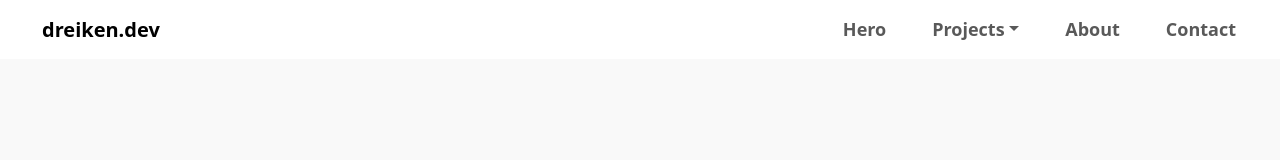
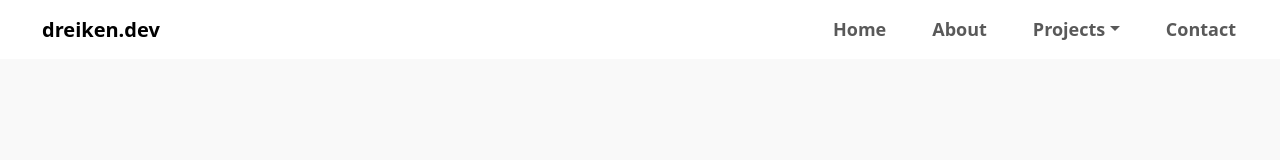
Before and after one commit to andreikennethmoreno/ReactJsPortfolio, a React (Vite) app: page / in a window 1280 px wide. Shown: the top 160 px of the page. Built offline with nearby package versions, Linux system fonts and the light colour scheme.

Commit message:
navbar update

```diff
--- a/src/components/Navbar/Navbar.jsx
+++ b/src/components/Navbar/Navbar.jsx
@@ -12,9 +12,9 @@ function Navbar() {
                     <NavbarToggle />
                     <div className="collapse navbar-collapse justify-content-end" id="navbarSupportedContent">
                         <ul className="navbar-nav mx-4" >
-                            <NavItem href="#hero" label="Hero"/>
+                            <NavItem href="#hero" label="Home"/>
+                            <NavItem href="#about" label="About"/>
                             <Dropdown />
-                            <NavItem href="#about" label="About"/>
                             <NavItem href="#contact" label="Contact" />
                         </ul>
                     </div>
```
